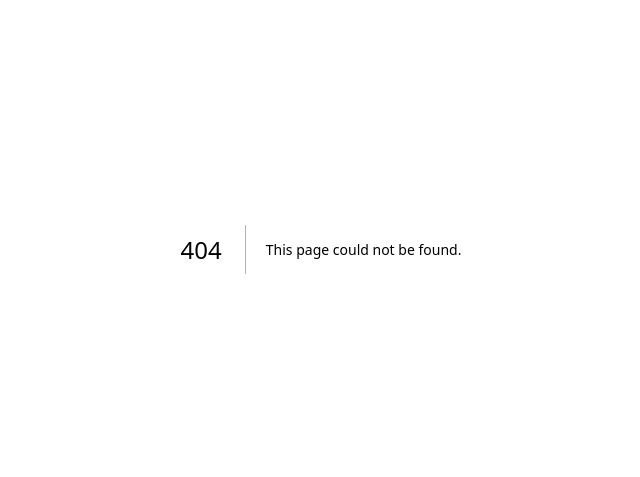
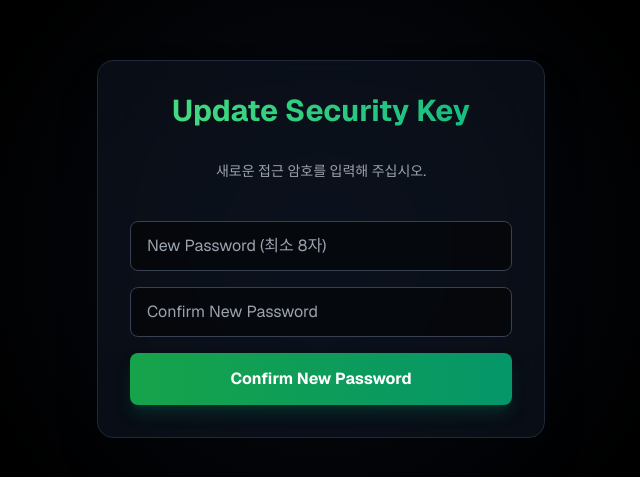
Before and after one commit to CSE4Seoul/cse4seoul, a Next.js app: page /auth/reset-password in a window 1280 px wide. Before the commit this address had no page. Shown: the part 151-628 px from the top of the page, without its empty margins (319-959 px from the left). Built offline with nearby package versions, Linux system fonts and the light colour scheme; no server answers.

Commit message:
password reset button add

```diff
--- a/app/(auth)/login/page.tsx
+++ b/app/(auth)/login/page.tsx
@@ -13,6 +13,9 @@ export default function LoginPage() {
   const [password, setPassword] = useState('');
   const [loading, setLoading] = useState(false);
   const [error, setError] = useState<string | null>(null);
+  const [showResetForm, setShowResetForm] = useState(false);
+  const [resetEmail, setResetEmail] = useState('');
+  const [resetMessage, setResetMessage] = useState<string | null>(null);
 
   const handleLogin = async (e: React.FormEvent) => {
     e.preventDefault();
@@ -41,18 +44,116 @@ export default function LoginPage() {
     setLoading(false);
   };
 
+  const handlePasswordReset = async (e: React.FormEvent) => {
+    e.preventDefault();
+    setLoading(true);
+    setError(null);
+    setResetMessage(null);
+    const { error } = await supabase.auth.resetPasswordForEmail(resetEmail, {
+      redirectTo: `${location.origin}/auth/reset-password`,
+    });
+    if (error) {
+      setError(error.message);
+    } else {
+      setResetMessage('비밀번호 재설정 링크가 이메일로 전송되었습니다. 확인해주세요.');
+      setShowResetForm(false); // Optionally hide form after success
+    }
+    setLoading(false);
+  };
+
   return (
     <div className="min-h-screen flex items-center justify-center bg-black text-white relative overflow-hidden">
       <div className="absolute top-0 left-0 w-full h-full bg-[radial-gradient(circle_at_center,_var(--tw-gradient-stops))] from-slate-900/50 via-black to-black z-0" />
       <motion.div initial={{ opacity: 0, scale: 0.95 }} animate={{ opacity: 1, scale: 1 }} className="z-10 w-full max-w-md p-8 bg-gray-900/50 backdrop-blur-xl border border-gray-800 rounded-2xl shadow-2xl">
-        <h2 className="text-3xl font-bold text-center mb-8 bg-clip-text text-transparent bg-gradient-to-r from-blue-400 to-purple-500">System Access</h2>
-        <form onSubmit={handleLogin} className="space-y-4">
-          <input type="email" value={email} onChange={(e) => setEmail(e.target.value)} className="w-full px-4 py-3 bg-black/50 border border-gray-700 rounded-lg text-white" placeholder="Email" required />
-          <input type="password" value={password} onChange={(e) => setPassword(e.target.value)} className="w-full px-4 py-3 bg-black/50 border border-gray-700 rounded-lg text-white" placeholder="Password" required />
-          {error && <div className="text-red-400 text-sm">⚠️ {error}</div>}
-          <button type="submit" disabled={loading} className="w-full py-3.5 bg-blue-600 hover:bg-blue-500 text-white font-bold rounded-lg transition-all">{loading ? 'Accessing...' : 'Connect'}</button>
-          <button type="button" onClick={handleSignUp} className="w-full py-3 border border-gray-700 text-gray-300 rounded-lg">Create New Identity</button>
-        </form>
+        <h2 className="text-3xl font-bold text-center mb-8 bg-clip-text text-transparent bg-gradient-to-r from-blue-400 to-purple-500">
+          {showResetForm ? 'Reset Password' : 'System Access'}
+        </h2>
+
+        {!showResetForm ? (
+          // Login Form
+          <form onSubmit={handleLogin} className="space-y-4">
+            <input
+              type="email"
+              value={email}
+              onChange={(e) => setEmail(e.target.value)}
+              className="w-full px-4 py-3 bg-black/50 border border-gray-700 rounded-lg text-white"
+              placeholder="Email"
+              required
+            />
+            <input
+              type="password"
+              value={password}
+              onChange={(e) => setPassword(e.target.value)}
+              className="w-full px-4 py-3 bg-black/50 border border-gray-700 rounded-lg text-white"
+              placeholder="Password"
+              required
+            />
+            {error && <div className="text-red-400 text-sm">⚠️ {error}</div>}
+            <button
+              type="submit"
+              disabled={loading}
+              className="w-full py-3.5 bg-blue-600 hover:bg-blue-500 text-white font-bold rounded-lg transition-all"
+            >
+              {loading ? 'Accessing...' : 'Connect'}
+            </button>
+            <button
+              type="button"
+              onClick={handleSignUp}
+              disabled={loading}
+              className="w-full py-3 border border-gray-700 text-gray-300 rounded-lg hover:bg-gray-800 transition-colors"
+            >
+              Create New Identity
+            </button>
+            <div className="text-center mt-4">
+              <button
+                type="button"
+                onClick={() => {
+                  setShowResetForm(true);
+                  setResetEmail(email); // Pre-fill with login email
+                  setError(null);
+                }}
+                className="text-sm text-blue-400 hover:underline focus:outline-none"
+              >
+                Forgot password?
+              </button>
+            </div>
+          </form>
+        ) : (
+          // Password Reset Form
+          <form onSubmit={handlePasswordReset} className="space-y-4">
+            <p className="text-gray-300 text-sm mb-4">
+              Enter your email address and we'll send you a link to reset your password.
+            </p>
+            <input
+              type="email"
+              value={resetEmail}
+              onChange={(e) => setResetEmail(e.target.value)}
+              className="w-full px-4 py-3 bg-black/50 border border-gray-700 rounded-lg text-white"
+              placeholder="Your email"
+              required
+            />
+            {error && <div className="text-red-400 text-sm">⚠️ {error}</div>}
+            {resetMessage && <div className="text-green-400 text-sm">✅ {resetMessage}</div>}
+            <button
+              type="submit"
+              disabled={loading}
+              className="w-full py-3.5 bg-blue-600 hover:bg-blue-500 text-white font-bold rounded-lg transition-all"
+            >
+              {loading ? 'Sending...' : 'Send Reset Link'}
+            </button>
+            <button
+              type="button"
+              onClick={() => {
+                setShowResetForm(false);
+                setError(null);
+                setResetMessage(null);
+              }}
+              className="w-full py-3 border border-gray-700 text-gray-300 rounded-lg hover:bg-gray-800 transition-colors"
+            >
+              Back to Login
+            </button>
+          </form>
+        )}
       </motion.div>
     </div>
   );
--- /dev/null
+++ b/app/auth/reset-password/page.tsx
@@ -0,0 +1,107 @@
+'use client';
+
+import { createClient } from '@/utils/supabase/client';
+import { useRouter } from 'next/navigation';
+import { useState } from 'react';
+import { motion } from 'framer-motion';
+
+export default function ResetPasswordPage() {
+  const router = useRouter();
+  const supabase = createClient();
+
+  const [password, setPassword] = useState('');
+  const [confirmPassword, setConfirmPassword] = useState('');
+  const [loading, setLoading] = useState(false);
+  const [error, setError] = useState<string | null>(null);
+
+  const handleUpdatePassword = async (e: React.FormEvent) => {
+    e.preventDefault();
+
+    // 1. 비밀번호 확인 교차 검증
+    if (password !== confirmPassword) {
+      setError('비밀번호가 일치하지 않습니다.');
+      return;
+    }
+
+    // 2. 최소 길이 검증
+    if (password.length < 8) {
+      setError('비밀번호는 최소 8자 이상이어야 합니다.');
+      return;
+    }
+
+    setLoading(true);
+    setError(null);
+
+    // 3. Supabase에 새 비밀번호 덮어쓰기 요청
+    const { error: updateError } = await supabase.auth.updateUser({
+      password: password
+    });
+
+    if (updateError) {
+      setError(updateError.message);
+      setLoading(false);
+    } else {
+      alert('✅ 비밀번호가 성공적으로 변경되었습니다! 통제실로 이동합니다.');
+      router.push('/dashboard');
+    }
+  };
+
+  return (
+    <div className="min-h-screen flex items-center justify-center bg-black text-white relative overflow-hidden">
+      <div className="absolute top-0 left-0 w-full h-full bg-[radial-gradient(circle_at_center,_var(--tw-gradient-stops))] from-slate-900/50 via-black to-black z-0" />
+      <motion.div initial={{ opacity: 0, scale: 0.95 }} animate={{ opacity: 1, scale: 1 }} className="z-10 w-full max-w-md p-8 bg-gray-900/50 backdrop-blur-xl border border-gray-800 rounded-2xl shadow-2xl">
+        <h2 className="text-3xl font-bold text-center mb-8 bg-clip-text text-transparent bg-gradient-to-r from-green-400 to-emerald-500">
+          Update Security Key
+        </h2>
+
+        <form onSubmit={handleUpdatePassword} className="space-y-4">
+          <p className="text-gray-400 text-sm mb-6 text-center">
+            새로운 접근 암호를 입력해 주십시오.
+          </p>
+
+          <input
+            type="password"
+            value={password}
+            onChange={(e) => setPassword(e.target.value)}
+            className="w-full px-4 py-3 bg-black/50 border border-gray-700 rounded-lg text-white focus:outline-none focus:border-emerald-500 transition-colors"
+            placeholder="New Password (최소 8자)"
+            required
+          />
+          <input
+            type="password"
+            value={confirmPassword}
+            onChange={(e) => setConfirmPassword(e.target.value)}
+            className="w-full px-4 py-3 bg-black/50 border border-gray-700 rounded-lg text-white focus:outline-none focus:border-emerald-500 transition-colors"
+            placeholder="Confirm New Password"
+            required
+          />
+
+          {error && (
+            <div className="p-3 bg-red-900/20 border border-red-800/50 rounded-lg text-red-400 text-sm">
+              ⚠️ {error}
+            </div>
+          )}
+
+          <button
+            type="submit"
+            disabled={loading}
+            className={`w-full py-3.5 rounded-lg font-bold transition-all flex items-center justify-center gap-2 ${
+              loading
+                ? 'bg-gray-800 text-gray-400 cursor-not-allowed'
+                : 'bg-gradient-to-r from-green-600 to-emerald-600 hover:from-green-500 hover:to-emerald-500 text-white shadow-lg shadow-emerald-900/50'
+            }`}
+          >
+            {loading ? (
+              <>
+                <div className="w-5 h-5 border-2 border-gray-400 border-t-transparent rounded-full animate-spin"></div>
+                Updating...
+              </>
+            ) : (
+              'Confirm New Password'
+            )}
+          </button>
+        </form>
+      </motion.div>
+    </div>
+  );
+}
```
Also changed, not shown: 1 other file (tests, documents, lock files or other folders).
